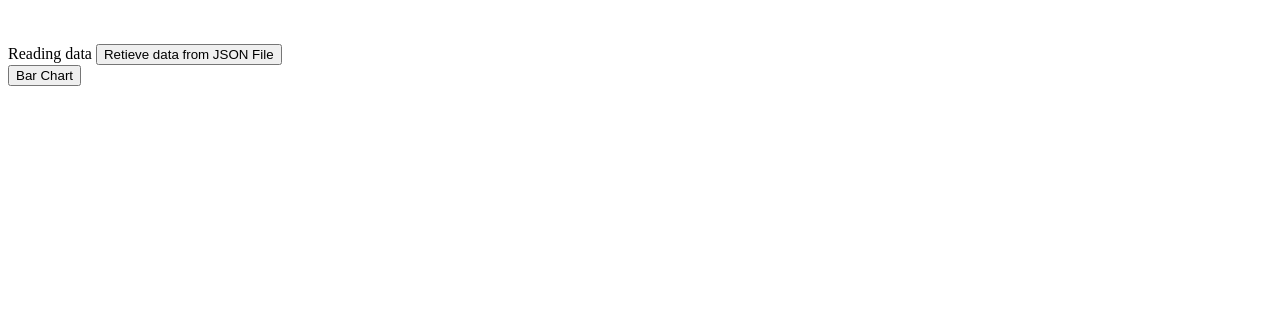
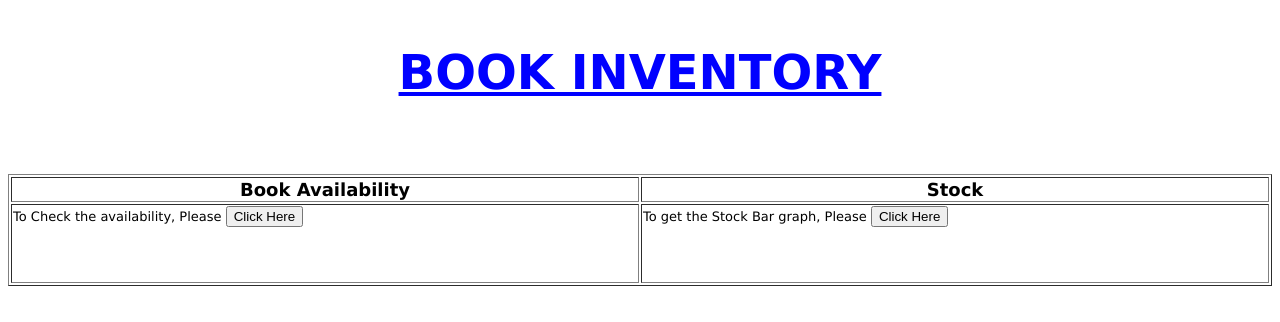
Before and after one commit to buthra/JavaScriptDemo, a plain HTML site: page D1/Example/index.html in a window 1280 px wide. Drawn offline with nearby package versions, Linux system fonts and the light colour scheme.

Commit message:
index file changes

```diff
--- a/D1/Example/data.json
+++ b/D1/Example/data.json
@@ -1,10 +1,10 @@
 [
   {
-    "date": 1493922600000,
+    "Book": A1,
     "units": 320
   },
   {
-    "date": 1494009000000,
+    "Book": 1494009000000,
     "units": 552
   },
   {
--- a/D1/Example/index.html
+++ b/D1/Example/index.html
@@ -5,15 +5,41 @@
 <script src="action.js" type="text/javascript"></script>
 <title>Page Title</title>
 </head>
+
 <body>
 <br><br>
 
-<div>Reading data
-<button type="button">Retieve data from JSON File </button>
+<font size="12" face="verdana" color="Blue"><CENTER><U> <b>BOOK INVENTORY </b> </U></CENTER></font>
+
+<br><br>
+
+<div>
+<!--  Reading data
+-->
+
+<table width="100%" border=1 >
+<tr>
+ 	<th width=50% ><font size="4" face="verdana" color="Black"> Book Availability </font></th>
+ 	<th width=50%> <font size="4" face="verdana" color="Black"> Stock </font></th>
+  </tr>
+
+  <tr >
+    <td>
+    <font size=2 face=verdana color=black> To Check the availability, Please </font>
+    <button type="button">Click Here </button><br><br><br><br>
+    </td>
+
+
+    <td>
+    <font size=2 face=verdana color=black> To get the Stock Bar graph, Please </font>
+    <button type="button">Click Here </button><br><br><br><br>
+    </td>
+  </tr>
+</table>
 
 </div>
-<div>
+<!--  <div>
 <button type="button" > Bar Chart </button>
-</div>
+</div>  -->
 </body>
 </html>
```
